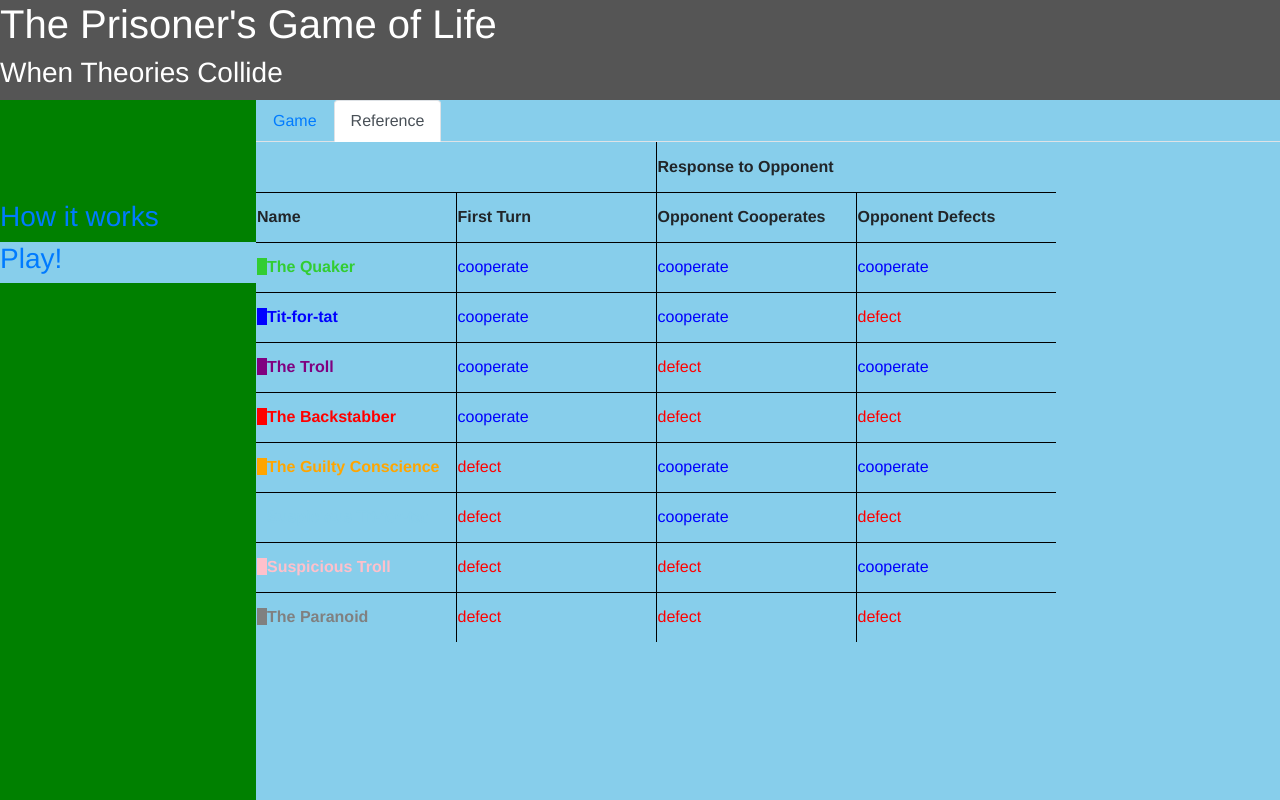
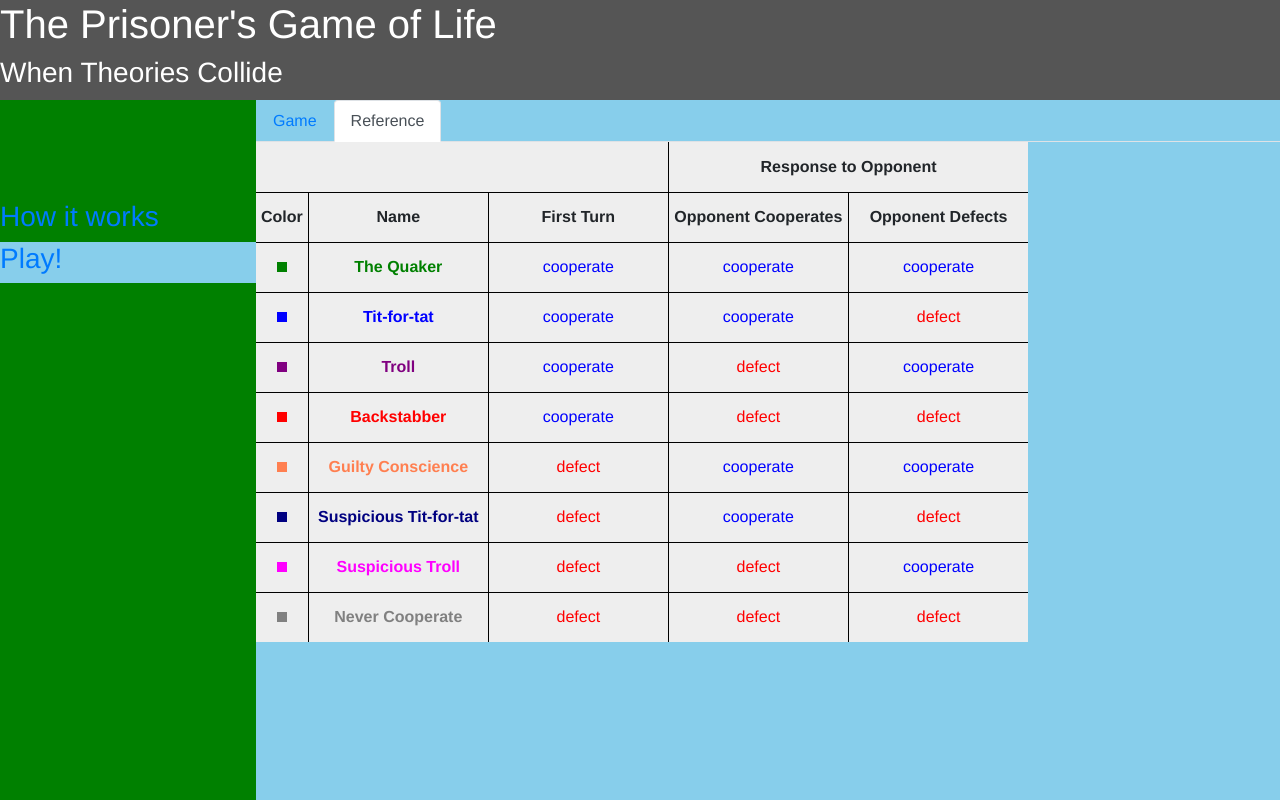
Before and after one commit to asakasamo/prisoners-game-of-life, a Vue app: page /play in a window 1280 px wide. Both pictures are taken after a click on the tab "Reference". Built offline with nearby package versions, Linux system fonts and the light colour scheme.

Commit message:
Complete the Strategy Picker component - Refactor strategy table view for consistency

```diff
--- a/src/components/game/GameBoard.vue
+++ b/src/components/game/GameBoard.vue
@@ -1,13 +1,38 @@
 <template>
    <div>
       <h1>Game Board</h1>
+      <input type="text" v-model="boardWidth" >
+      <input type="text" v-model="boardHeight" >
       <table>
          <tr v-for="(row, x) in board.cells" :key="x">
             <td v-for="(col, y) in row" :key="y">
                <div
+                  :id="`cell-${x}-${y}`"
                   :style="{ backgroundColor: board.cells[x][y].color }"
-                  @click="setCell(x, y)"
+                  @click="setPopoverCell(x, y)"
                   >
+                  <b-popover
+                     :target="`cell-${x}-${y}`"
+                     placement="right"
+                     :show="isCurrentPopoverCell(x, y)"
+                     triggers=""
+                     >
+                     <template slot="title">
+                        <h6>
+                           Select a strategy
+                           <b-btn @click="currentPopover = null" class="close-btn btn-danger">
+                              <span>
+                                 &times;
+                              </span>
+                           </b-btn>
+                        </h6>
+
+                     </template>
+                     <strategy-picker
+                        :selected-id="board.cells[x][y].stratId"
+                        v-on:select-strat-id="(stratId) => setCellStrategy(stratId, x, y)"
+                        />
+                  </b-popover>
                </div>
             </td>
          </tr>
@@ -24,28 +49,56 @@
 </template>
 
 <script>
-import { Player } from "./logic/player.js";
 import { Board } from "./logic/board.js";
 import Game from "./logic/game.js";
+import StrategyPicker from "./StrategyPicker.vue";
 
 export default {
    data() {
       return {
-         board: new Board(5, 5)
+         boardWidth: 2,
+         boardHeight: 2,
+         board: null,
+         currentPopover: null
       };
    },
    created() {
-      this.board.setGameOfLifeBoard();
+      this.board = new Board(this.boardWidth, this.boardHeight);
+      this.board.randomize();
    },
    methods: {
       goToNextGen() {
-         this.board.cells = Game.getNextGenerationGameOfLife(this.board);
+         this.board.cells = Game.getNextGeneration(this.board);
       },
-      setCell(x, y) {
-         const copy = this.board.getCellsCopy();
-         copy[x][y] = copy[x][y].getToggled();
-         this.board.cells = copy;
+      setPopoverCell(x, y) {
+         if (!this.isCurrentPopoverCell(x, y)) {
+            this.currentPopover = `popover-${x}-${y}`;
+         } else {
+            this.currentPopover = null;
+         }
+      },
+      isCurrentPopoverCell(x, y) {
+         return this.currentPopover === `popover-${x}-${y}`;
+      },
+      setCellStrategy: function(stratId, x, y) {
+         this.board.setCellStrategy(stratId, x, y);
+         this.refreshBoard();
+         this.currentPopover = null;
+      },
+      refreshBoard() {
+         this.board.cells = this.board.getCellsCopy();
       }
+   },
+   watch: {
+      boardWidth() {
+         this.board = new Board(this.boardWidth, this.boardHeight);
+      },
+      boardHeight() {
+         this.board = new Board(this.boardWidth, this.boardHeight);
+      }
+   },
+   components: {
+      StrategyPicker
    }
 };
 </script>
@@ -54,11 +107,18 @@ export default {
 table {
 }
 
+.close-btn {
+   padding: 1px;
+   margin: 0;
+   float: right;
+   line-height: 1;
+}
+
 td {
-   width: 40px;
-   height: 40px;
+   width: 20px;
+   height: 20px;
    padding: 2px;
-   div {
+   > div {
       width: 100%;
       height: 100%;
    }
--- /dev/null
+++ b/src/components/game/StrategyPicker.vue
@@ -0,0 +1,63 @@
+<template>
+   <div>
+      <table>
+         <tr
+            v-for="strategy in strategies"
+            :key="strategy.name"
+            @click="selectStrategy(strategy)"
+            :class="{ selected: selectedId === strategy.stratId }"
+            >
+            <td>
+               <div class="strat-color" :style="{ backgroundColor: strategy.color }"
+                  >
+               </div>
+            </td>
+            <td>{{ strategy.name }}</td>
+         </tr>
+      </table>
+   </div>
+</template>
+
+<script>
+import { Player } from "./logic/player";
+export default {
+   props: ["selectedId"],
+   data() {
+      return {
+         strategies: Player.getStrategyDescriptors
+      };
+   },
+   methods: {
+      selectStrategy(strategy) {
+         this.$emit("select-strat-id", strategy.stratId);
+      }
+   }
+};
+</script>
+
+<style lang="scss" scoped>
+table {
+   border-collapse: collapse;
+   border-style: hidden;
+}
+
+td {
+   border-bottom: 1px solid gray;
+}
+
+tr.selected {
+   background-color: yellow;
+}
+
+tr:hover {
+   background-color: lightgray;
+   cursor: pointer;
+}
+
+div.strat-color {
+   width: 10px;
+   height: 10px;
+   display: inline-block;
+   margin-right: 5px;
+}
+</style>
--- a/src/components/game/logic/board.js
+++ b/src/components/game/logic/board.js
@@ -105,4 +105,8 @@ export class Board {
    getCell(x, y) {
       return this.cells[x][y];
    }
+
+   setCellStrategy(stratId, x, y) {
+      this.cells[x][y] = new Player(stratId, x, y);
+   }
 }
--- a/src/components/game/logic/game.js
+++ b/src/components/game/logic/game.js
@@ -98,7 +98,7 @@ export default {
     * @param {Board} board the game board
     */
    getScoresForGeneration: function(board) {
-      const scoresMatrix = this.getScoresMatrix(50);
+      const scoresMatrix = this.getScoresMatrix(100);
 
       // fill it with empty array
       let scores = [];
--- a/src/components/game/logic/player.js
+++ b/src/components/game/logic/player.js
@@ -17,41 +17,58 @@
  */
 
 export class Player {
-   constructor(strat, x, y) {
-      const colors = [
+   static colors = [
+      "gray",
+      "magenta",
+      "navy",
+      "coral",
       "red",
-         "orange",
-         "yellow",
-         "magenta",
+      "purple",
       "blue",
-         "indigo",
-         "violet",
       "green",
       "black",
       "white"
    ];
 
-      const names = [
-         "The Paranoid",
+   static names = [
+      "Never Cooperate",
       "Suspicious Troll",
       "Suspicious Tit-for-tat",
-         "The Guilty Conscience",
-         "The Backstabber",
-         "The Troll",
+      "Guilty Conscience",
+      "Backstabber",
+      "Troll",
       "Tit-for-tat",
       "The Quaker",
       "GOL_ALIVE",
       "GOL_DEAD"
    ];
 
+   constructor(strat, x, y) {
+      [this.x, this.y] = [x, y];
       this.stratId = strat;
       this.strategy = Player.getStrategyString(strat);
-      [this.x, this.y] = [x, y];
       this.firstMove = parseFloat(this.strategy[0]);
       this.prevMove = this.firstMove;
-      this.color = colors[strat];
-      this.name = names[strat];
+      this.color = Player.colors[strat];
+      this.name = Player.names[strat];
       this.score = 0;
+   }
+
+   static get getStrategyDescriptors() {
+      return this.names
+         .filter((val, idx) => idx < 8)
+         .map((val, idx) => {
+            const stratString = Player.getStrategyString(idx);
+            return {
+               name: val,
+               color: this.colors[idx],
+               stratId: idx,
+               start: parseFloat(stratString[0]),
+               onCooperate: parseFloat(stratString[1]),
+               onDefect: parseFloat(stratString[2])
+            };
+         })
+         .reverse();
    }
 
    static getStrategyString(strat) {
@@ -67,14 +84,19 @@ export class Player {
    }
 
    isAlive() {
-      return this.stratId === 8;
+      return this.stratId === PlayerType.GOL_ALIVE;
    }
 
    getToggled() {
       if (this.isAlive()) {
-         return new Player(9, this.x, this.y);
+         return new Player(PlayerType.GOL_DEAD);
       } else {
-         return new Player(8, this.x, this.y);
+         return new Player(PlayerType.GOL_ALIVE);
       }
    }
 }
+
+export const PlayerType = {
+   GOL_ALIVE: 8,
+   GOL_DEAD: 9
+};
--- a/src/components/info/StrategyTable.vue
+++ b/src/components/info/StrategyTable.vue
@@ -1,10 +1,11 @@
 <template>
    <table>
       <tr>
-         <td colspan=2></td>
+         <td colspan=3></td>
          <th colspan=2>Response to Opponent</th>
       </tr>
       <tr>
+         <th class="color-col">Color</th>
          <th>Name</th>
          <th>First Turn</th>
          <th>Opponent Cooperates</th>
@@ -12,15 +13,14 @@
       </tr>
 
       <tr v-for="(strategy, i) in strategies" :key="i">
-         <th>
-            <span :style="{
-               color: strategy.color,
-               borderLeft: '10px solid ' + strategy.color
-            }"
-            >
-               {{ strategy.name }}
-            </span>
-         </th>
+         <td class="color-col">
+            <div
+               class="strat-color"
+               :style="{ backgroundColor: strategy.color }"
+               >
+            </div>
+         </td>
+         <th :style="{ color: strategy.color }"> {{ strategy.name }} </th>
          <td :class="'a' + strategy.start">{{ strategy.start ? "cooperate" : "defect" }}</td>
          <td :class="'a' + strategy.onCooperate">{{ strategy.onCooperate ? "cooperate" : "defect" }}</td>
          <td :class="'a' + strategy.onDefect">{{ strategy.onDefect ? "cooperate" : "defect" }}</td>
@@ -30,67 +30,12 @@
 </template>
 
 <script>
+import { Player } from "../game/logic/player";
+
 export default {
    data() {
       return {
-         strategies: [
-            {
-               name: "The Quaker",
-               start: 1,
-               onCooperate: 1,
-               onDefect: 1,
-               color: "limegreen"
-            },
-            {
-               name: "Tit-for-tat",
-               start: 1,
-               onCooperate: 1,
-               onDefect: 0,
-               color: "blue"
-            },
-            {
-               name: "The Troll",
-               start: 1,
-               onCooperate: 0,
-               onDefect: 1,
-               color: "purple"
-            },
-            {
-               name: "The Backstabber",
-               start: 1,
-               onCooperate: 0,
-               onDefect: 0,
-               color: "red"
-            },
-            {
-               name: "The Guilty Conscience",
-               start: 0,
-               onCooperate: 1,
-               onDefect: 1,
-               color: "orange"
-            },
-            {
-               name: "Suspicious Tit-for-tat",
-               start: 0,
-               onCooperate: 1,
-               onDefect: 0,
-               color: "skyblue"
-            },
-            {
-               name: "Suspicious Troll",
-               start: 0,
-               onCooperate: 0,
-               onDefect: 1,
-               color: "pink"
-            },
-            {
-               name: "The Paranoid",
-               start: 0,
-               onCooperate: 0,
-               onDefect: 0,
-               color: "gray"
-            }
-         ]
+         strategies: Player.getStrategyDescriptors
       };
    },
    methods: {}
@@ -102,13 +47,21 @@ export default {
 table {
    border-collapse: collapse;
    border-style: hidden;
+   background-color: #eee;
+   text-align: center;
 }
 
 td,
 th {
-   width: 200px;
+   width: 180px;
    height: 50px;
    border: 1px solid black;
+}
+
+td.color-col,
+th.color-col {
+   width: auto;
+   padding: 5px;
 }
 
 .a1 {
@@ -117,4 +70,10 @@ th {
 .a0 {
    color: red;
 }
+
+.strat-color {
+   width: 10px;
+   height: 10px;
+   display: inline-block;
+}
 </style>
```
Lines whose indentation alone changed are shown as unchanged.
